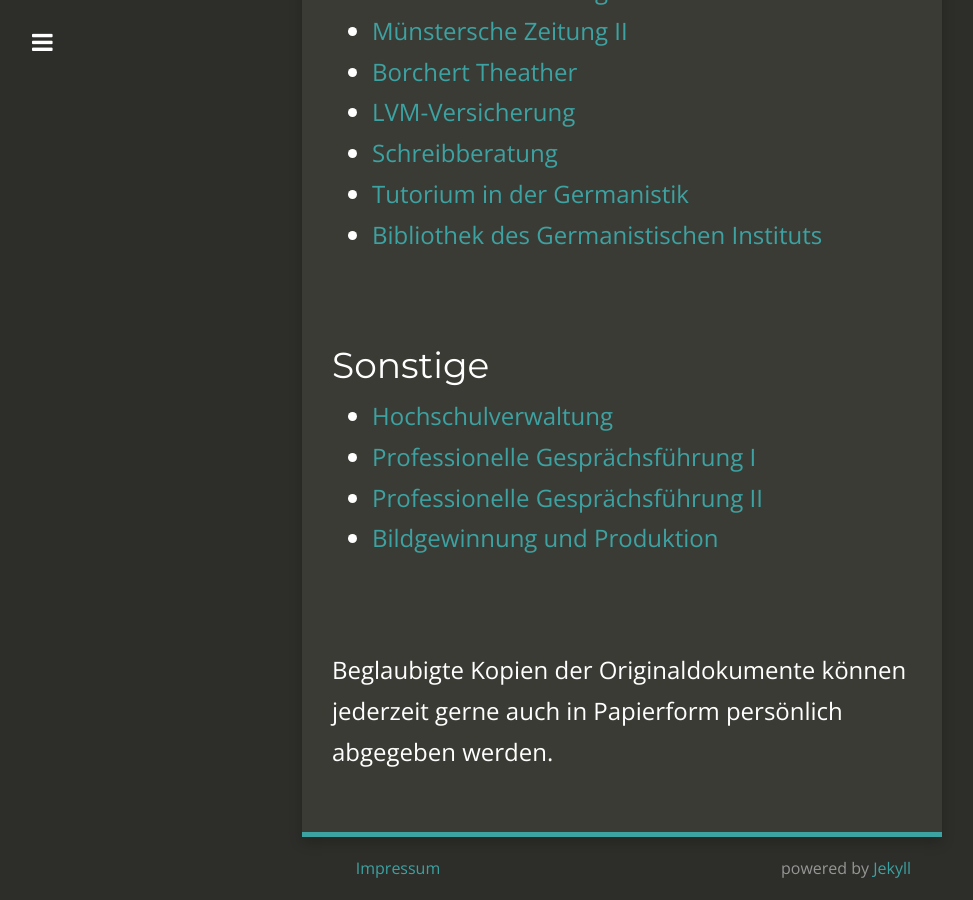
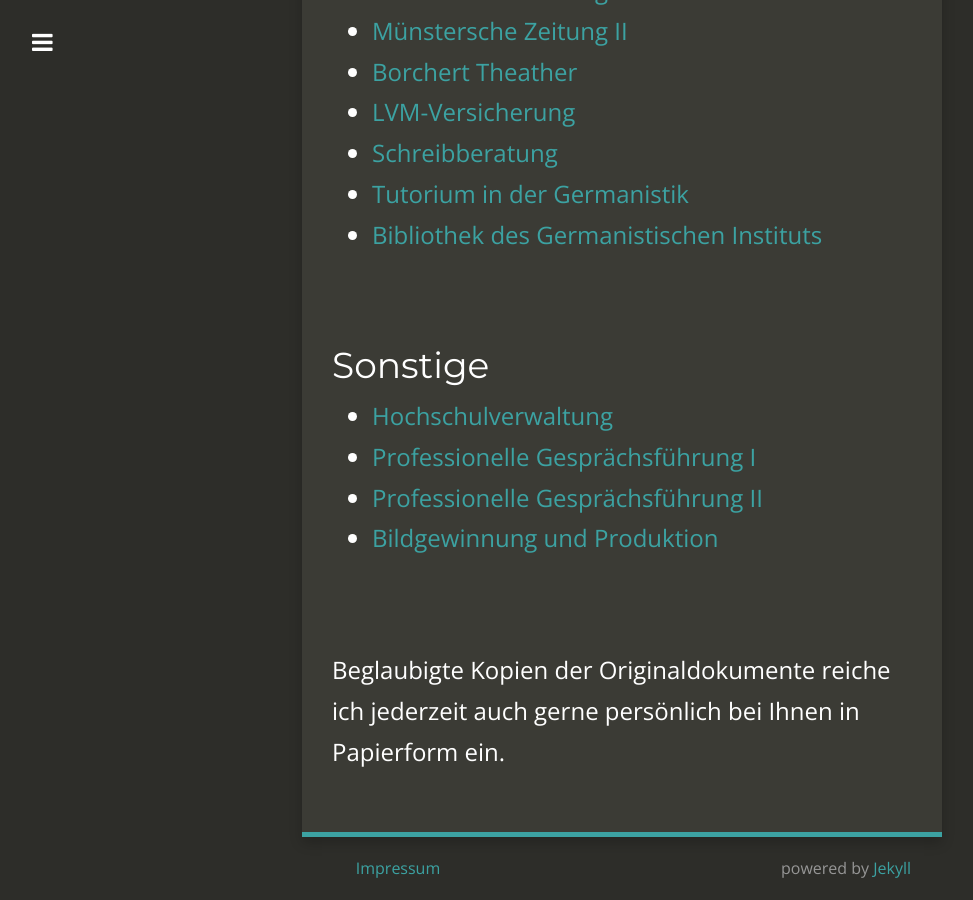
Before and after one commit to BriGitBardot/Bewerbung2, a Jekyll site: the page built from Anlagen.md, in a window 1280 px wide and 900 px high, scrolled down 2777 px. Shown: the whole window, without its empty margins (18-991 px from the left). Built offline with Jekyll 4.4.1, drawn with Linux system fonts in a browser that asks for light colours; nearby versions of some CDN libraries.

Commit message:
Update Anlagen.md

```diff
--- a/Anlagen.md
+++ b/Anlagen.md
@@ -88,4 +88,4 @@
 
 <br>
 
-Beglaubigte Kopien der Originaldokumente können jederzeit gerne auch in Papierform persönlich abgegeben werden.
+Beglaubigte Kopien der Originaldokumente reiche ich jederzeit auch gerne persönlich bei Ihnen in Papierform ein.
```
